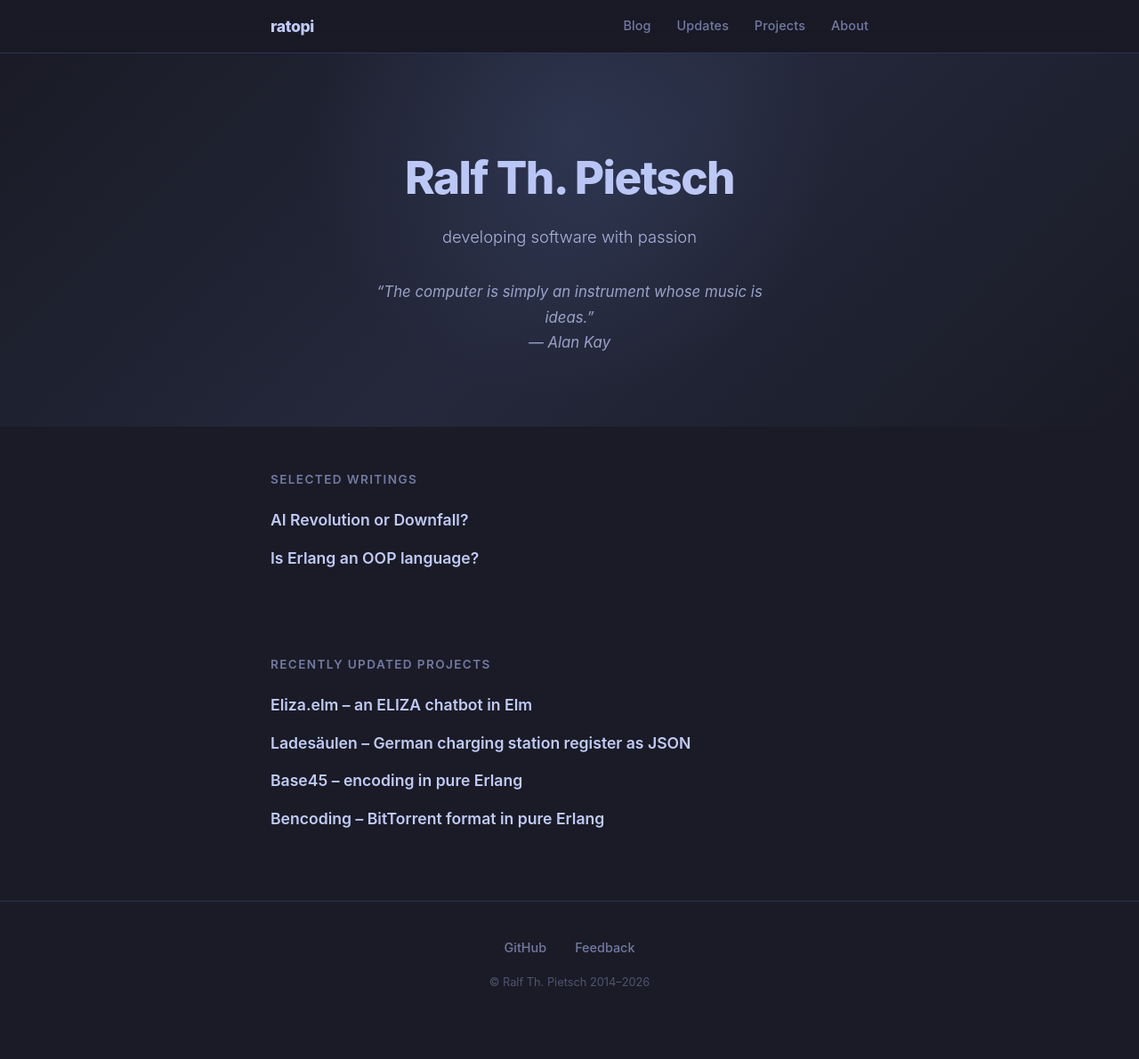
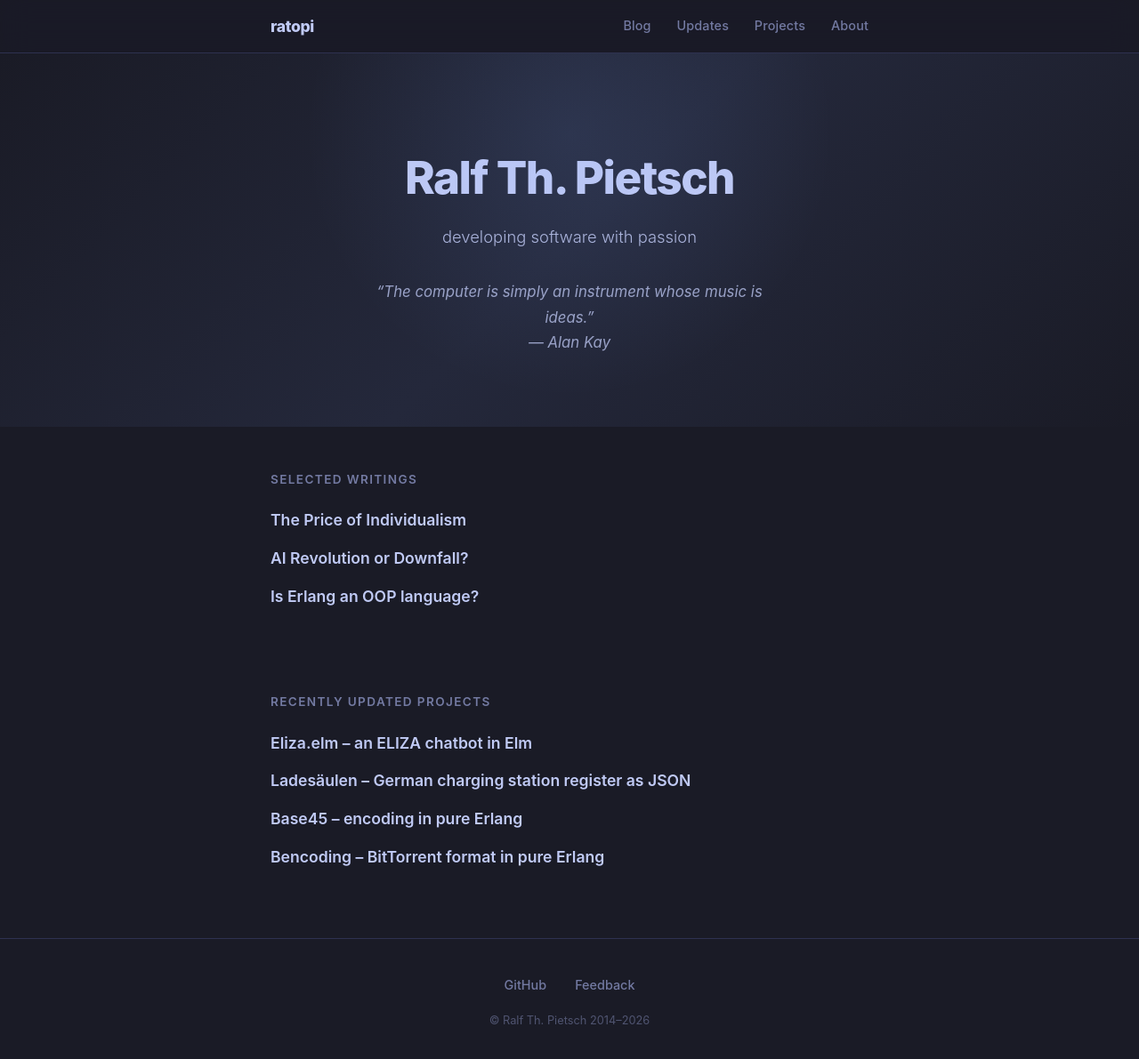
Before and after one commit to ratopi/ratopi.github.io, a Jekyll site: the page built from index.md, in a window 1280 px wide and 1199 px high. Shown: the top 1191 px of the window at 89% size. Built offline with Jekyll 4.4.1, drawn with Linux system fonts in a browser that asks for light colours.

Commit message:
the price of individualism

```diff
--- a/index.md
+++ b/index.md
@@ -3,6 +3,8 @@ layout: home
 title: Ralf Th. Pietsch
 description: developing software with passion
 selected:
+  - title: "The Price of Individualism"
+    url: /2026/the-price-of-individualism.html
   - title: "AI Revolution or Downfall?"
     url: /2026/ai-revolution-or-downfall.html
   - title: "Is Erlang an OOP language?"
```
